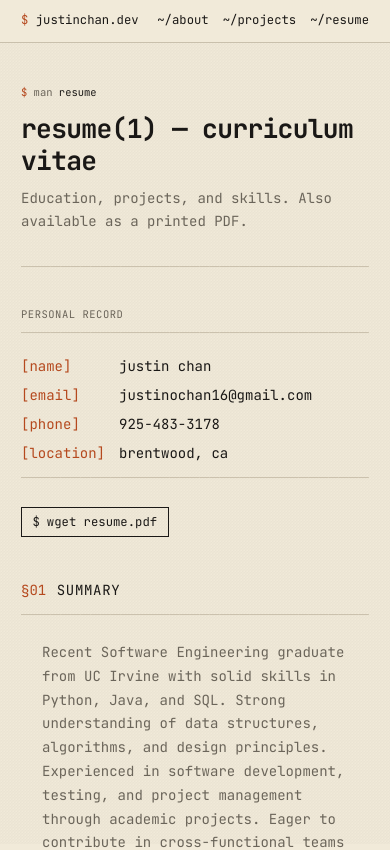
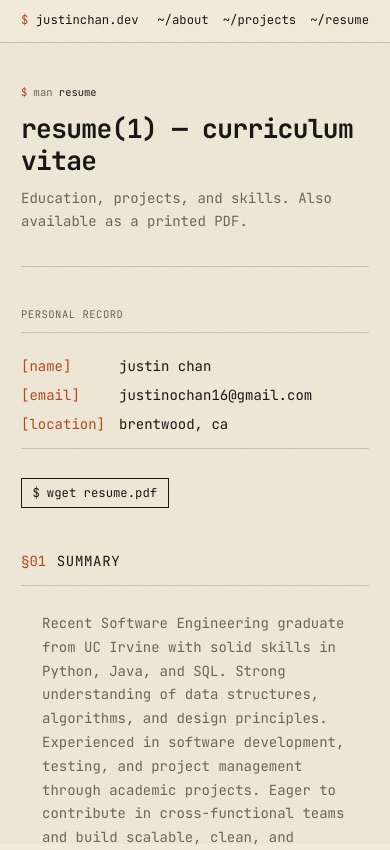
Before and after one commit to JustinoChan/Website, a Next.js app: page /resume in a window 390 px wide. Shown: the top 850 px of the page. Built offline with nearby package versions, Linux system fonts and the light colour scheme.

Commit message:
Remove public phone number

```diff
--- a/app/about/page.tsx
+++ b/app/about/page.tsx
@@ -29,7 +29,6 @@ const stack: { label: string; items: string[] }[] = [
 
 const contact: { label: string; value: string; href?: string }[] = [
   { label: "email", value: "justinochan16@gmail.com", href: "mailto:justinochan16@gmail.com" },
-  { label: "phone", value: "925-483-3178", href: "tel:9254833178" },
   { label: "location", value: "brentwood, ca" },
   { label: "github", value: "github.com/JustinoChan", href: "https://github.com/JustinoChan" },
 ];
--- a/app/resume/page.tsx
+++ b/app/resume/page.tsx
@@ -6,7 +6,6 @@ export const metadata = { title: "resume — justin-chan(1)" };
 const meta: { label: string; value: string; href?: string }[] = [
   { label: "name", value: "justin chan" },
   { label: "email", value: "justinochan16@gmail.com", href: "mailto:justinochan16@gmail.com" },
-  { label: "phone", value: "925-483-3178", href: "tel:9254833178" },
   { label: "location", value: "brentwood, ca" },
 ];
 
```
